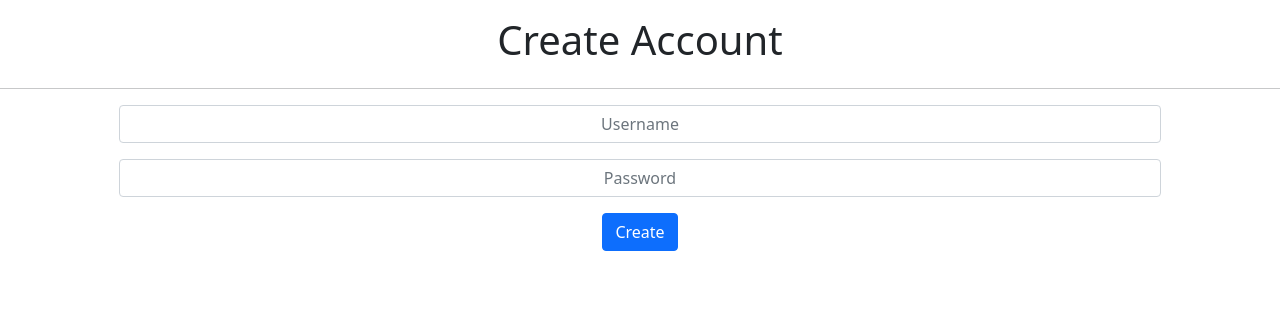
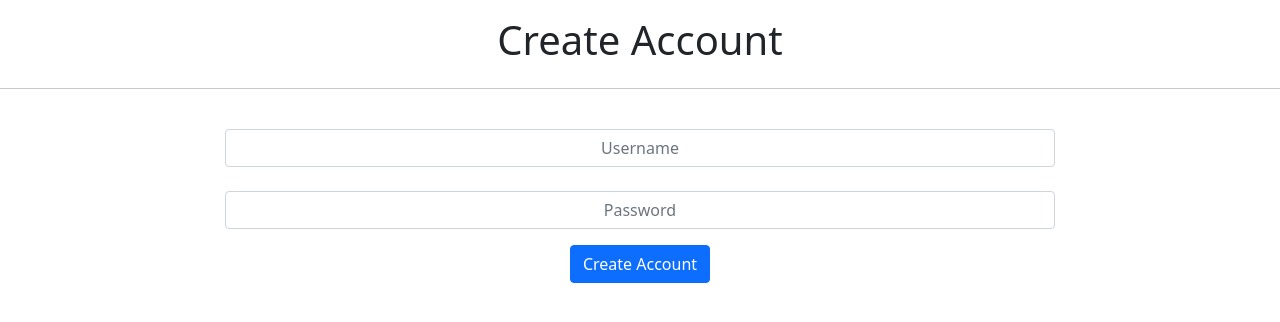
Before and after one commit to alsalmiw/get-hitDoneReact, a React (Create React App) app: page / in a window 1280 px wide. Shown: the top 322 px of the page. Built offline with nearby package versions, Linux system fonts and the light colour scheme.

Commit message:
Basic login and create account set ups!

```diff
--- a/src/App.css
+++ b/src/App.css
@@ -37,6 +37,18 @@
   }
 }
 
-::placeholder{
+input{
   text-align: center;
 }
+
+/* Makes the placeholder disappear when it is clicked on  */
+input:focus::placeholder {
+  color: transparent !important;
+}
+
+/* Styling for the placeholders */
+::placeholder{
+  /* font-size: 1.5rem; */
+  /* color: black !important; */
+  text-align: center;
+}
--- a/src/App.js
+++ b/src/App.js
@@ -1,12 +1,14 @@
 import logo from './logo.svg';
 import 'bootstrap/dist/css/bootstrap.min.css';
 import CreateAccount from './Pages/CreateAccount';
+import Login from './Pages/LoginPage';
 import './App.css';
 
 function App() {
   return (
     <>
-   <CreateAccount />
+      <CreateAccount />
+      {/* <Login /> */}
     </>
   );
 }
--- a/src/Pages/CreateAccount.js
+++ b/src/Pages/CreateAccount.js
@@ -1,4 +1,4 @@
-import React from 'react'
+import React from 'react';
 import { Container, Row, Col, Form, Button } from 'react-bootstrap';
 
 export default function CreateAccount() {
@@ -12,18 +12,18 @@ export default function CreateAccount() {
         </Col>
         <hr />
       </Row>
-      <Row className="d-flex justify-content-center">
-        <Col md={10} className="">
+      <Row className="mt-4 d-flex justify-content-center">
+        <Col md={8} className="">
           <Form>
-            <Form.Group className="mb-3" controlId="formUsername">
-              <Form.Control type="text" placeholder="Username" />
+            <Form.Group className="mb-4" controlId="formUsername">
+              <Form.Control type="text" placeholder="Username"/>
             </Form.Group>
-            <Form.Group className="mb-3" controlId="formBasicPassword">
+            <Form.Group className="" controlId="formBasicPassword">
               <Form.Control type="password" placeholder="Password" />
             </Form.Group>
             <div className="d-flex justify-content-center">
-              <Button variant="primary" type="submit">
-                Create
+              <Button className="mt-3" variant="primary" type="submit">
+                Create Account
               </Button>
             </div>
           </Form>
--- /dev/null
+++ b/src/Pages/LoginPage.js
@@ -0,0 +1,38 @@
+import React from 'react';
+import { Container, Row, Col, Form, Button } from 'react-bootstrap';
+
+
+export default function CreateLogin() {
+    return ( //create the create account page and the login page!
+        //background purple
+        <Container fluid>
+            <Row>
+                <Col className="mt-3 mb-3 d-flex justify-content-center">
+                    <h1>Login</h1>
+                </Col>
+                <hr />
+            </Row>
+            <Row className="mt-4 d-flex justify-content-center">
+                <Col md={8} className="">
+                    <Form>
+                        <Form.Group className="mb-4" controlId="formUsername">
+                            <Form.Control type="text" placeholder="Username" />
+                        </Form.Group>
+                        <Form.Group className="" controlId="formBasicPassword">
+                            <Form.Control type="password" placeholder="Password" />
+                        </Form.Group>
+                        <div className="d-flex justify-content-center">
+                            <Button className="mt-4" variant="primary" type="submit">
+                                Login
+                            </Button>
+                        </div>
+                        <div className="mt-3 d-flex justify-content-center">
+                            <p>Create Account?</p>
+                        </div>
+                    </Form>
+                </Col>
+            </Row>
+            {/* Center the placeholder text in the forms! */}
+        </Container>
+    )
+}
```
